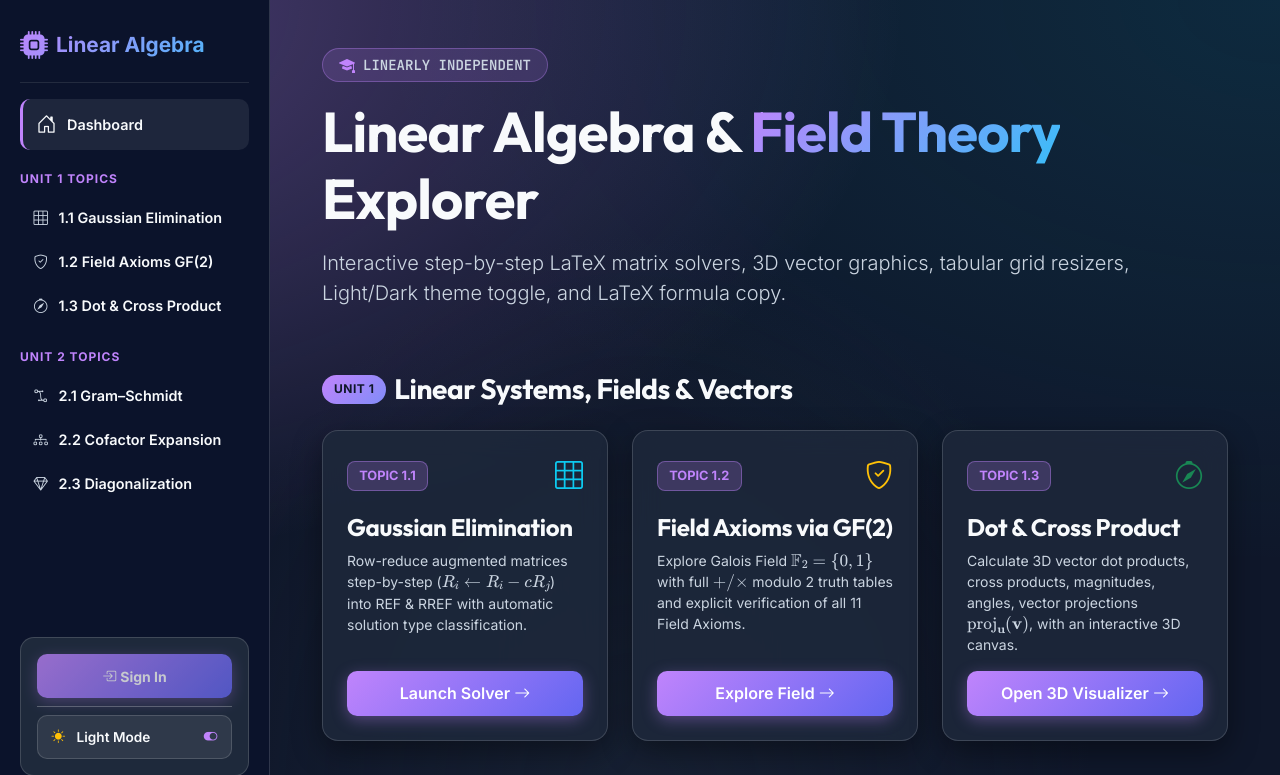
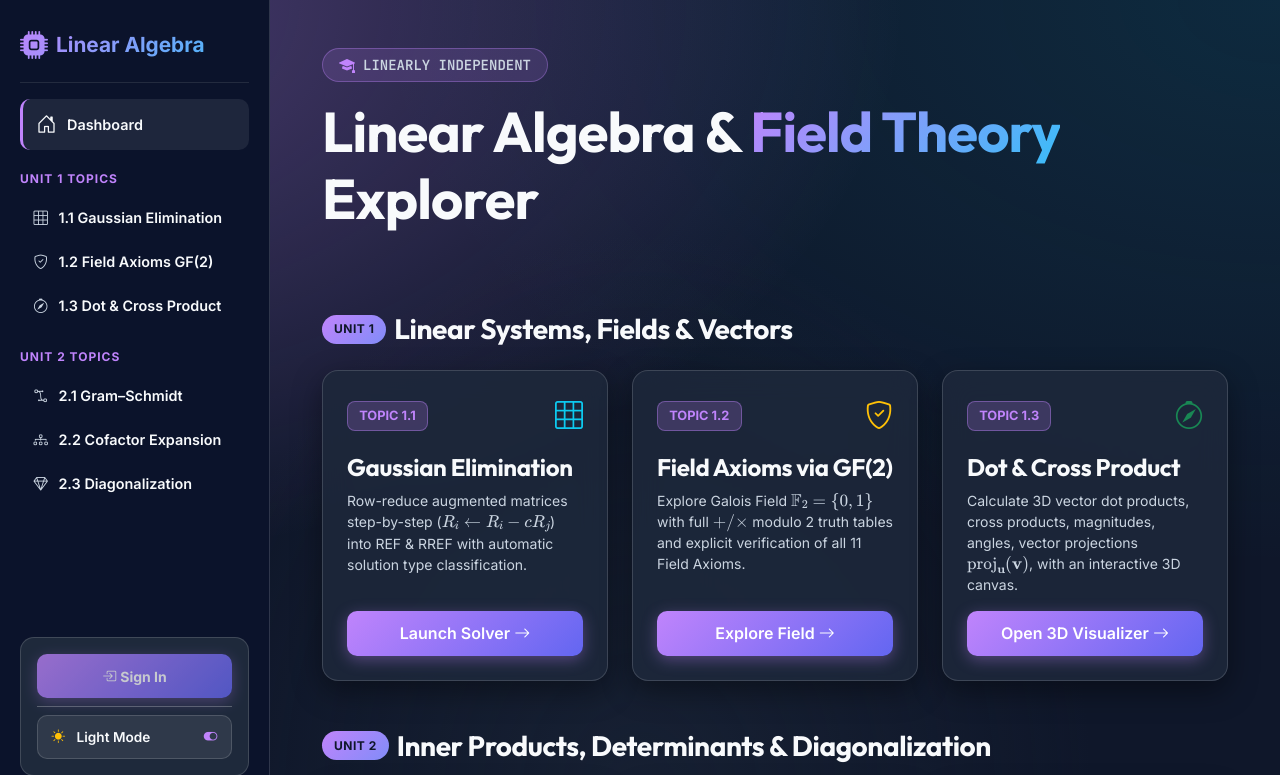
Before and after one commit to parthsalunke2306-dev/linear-algebra-website, a Django app: page / in a window 1280 px wide. Shown: the top 775 px of the page. Run offline with Django 5.2, Linux system fonts and the light colour scheme; some libraries are stand-ins or nearby versions.

Commit message:
Remove subheader text from index.html

```diff
--- a/linear_algebra/templates/linear_algebra/index.html
+++ b/linear_algebra/templates/linear_algebra/index.html
@@ -15,12 +15,9 @@
                 style="background: linear-gradient(135deg, var(--accent-purple), var(--accent-cyan)); -webkit-background-clip: text; -webkit-text-fill-color: transparent;">Field
                 Theory</span> Explorer
         </h1>
-        <p class="lead text-muted mb-0">
-            Interactive step-by-step LaTeX matrix solvers, 3D vector graphics, tabular grid resizers, Light/Dark theme
-            toggle, and LaTeX formula copy.
-        </p>
     </div>
 </div>
+
 
 
 
```
